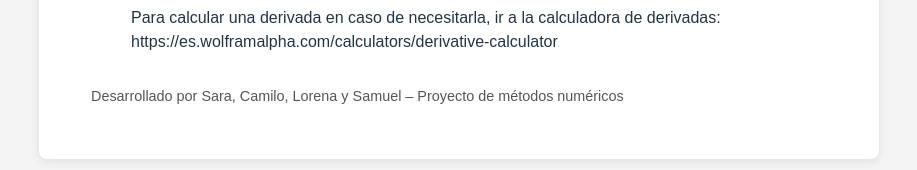
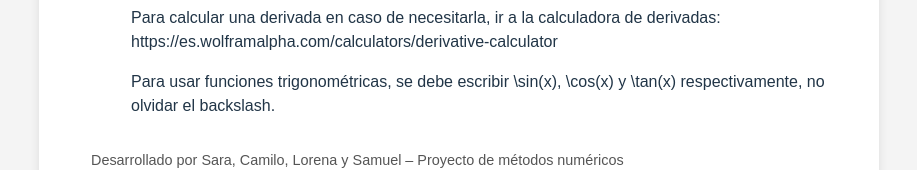
Before and after one commit to camiloooo14/Numerical-Analysis, a React (Vite) app in the folder frontend/: page /help in a window 1280 px wide. Shown: the part 1779-1949 px from the top of the page, without its empty margins (181-1098 px from the left). Built offline with nearby package versions, Linux system fonts and the light colour scheme; the HTML template or start-up script is replaced by a standard one.

Commit message:
backslash

```diff
--- a/frontend/src/components/HelpPage.jsx
+++ b/frontend/src/components/HelpPage.jsx
@@ -56,6 +56,7 @@ export default function HelpPage() {
         </li>
         <p>Para usar la función seno, coseno y logaritmo natural, se debe escribir sin(x), cos(x) y ln(x) respectivamente.
          <p>Para calcular una derivada en caso de necesitarla, ir a la calculadora de derivadas: https://es.wolframalpha.com/calculators/derivative-calculator</p>
+         <p>Para usar funciones trigonométricas, se debe escribir \sin(x), \cos(x) y \tan(x) respectivamente, no olvidar el backslash.</p>
         </p>
       </ul>
 
```
